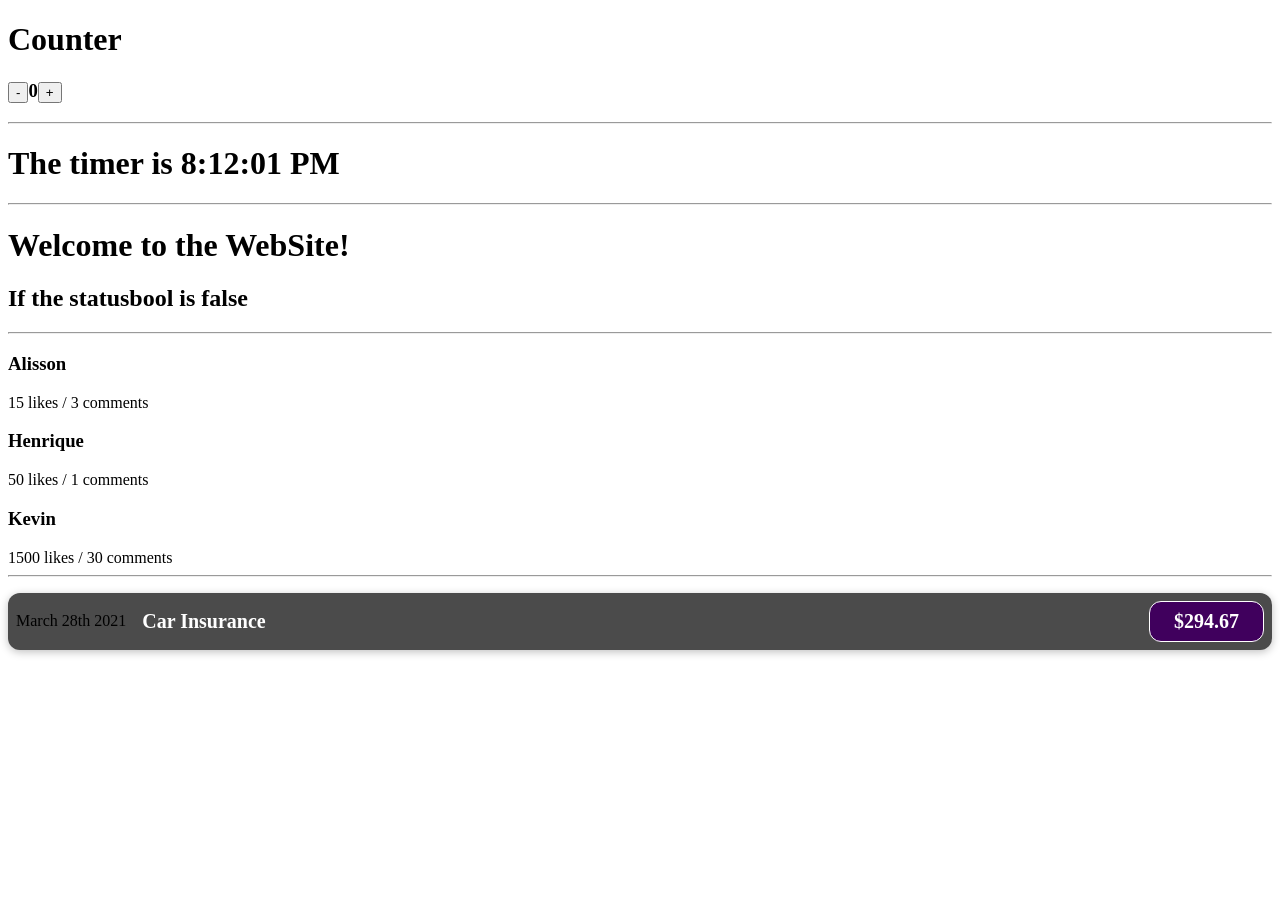
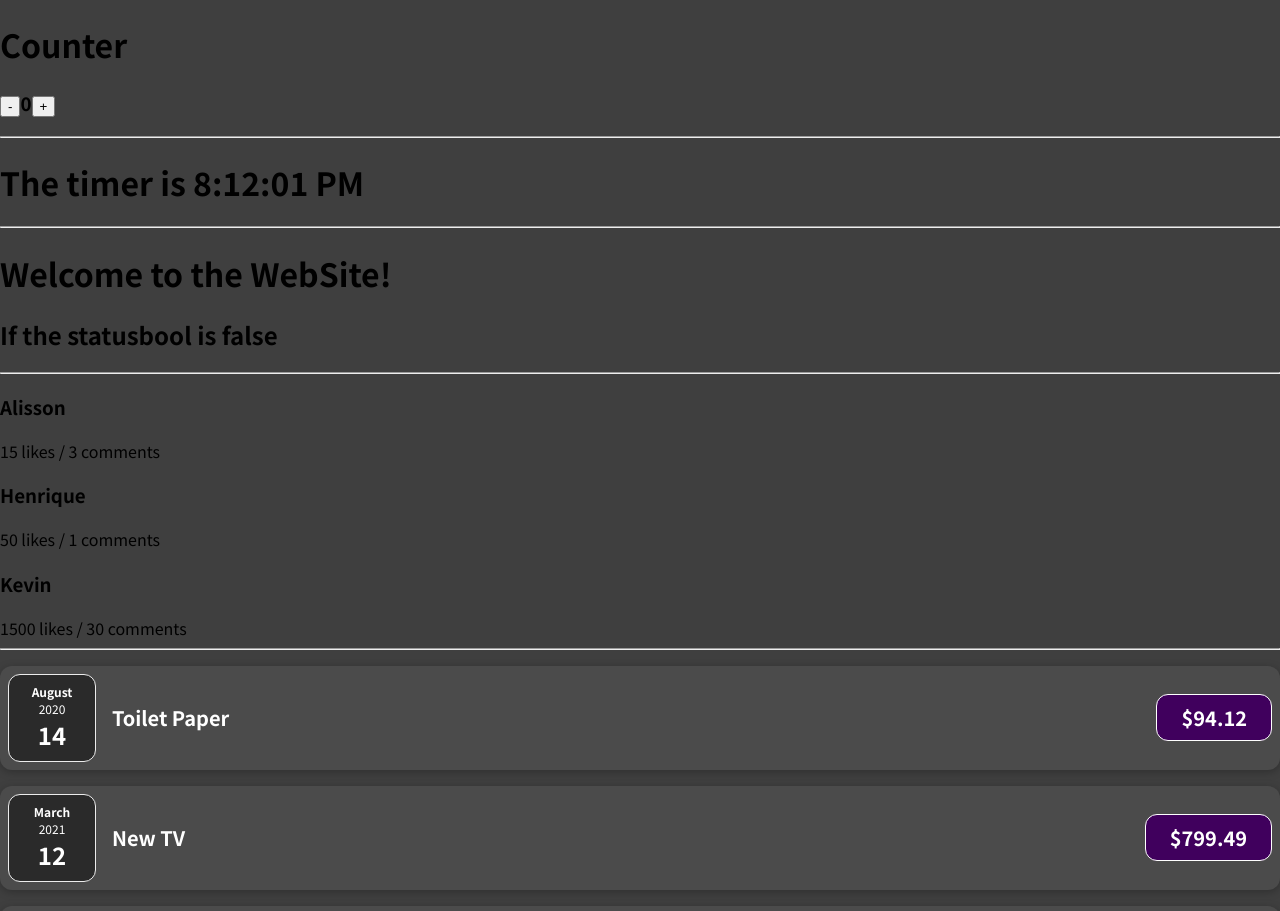
Before and after one commit to alissoneear/course-react, a React (Create React App) app: page / in a window 1280 px wide. Shown: the top 911 px of the page. Before the commit the page ends 800 px from the top, so only its background shows below. Built offline with nearby package versions, Linux system fonts and the light colour scheme.

Commit message:
put the ExpenseDate components and CSS

```diff
--- a/src/App.js
+++ b/src/App.js
@@ -1,11 +1,39 @@
 import React, { Component } from "react";
-import IncreaseDecreaseButton from "./components/IncreaseDecreaseButton";
-import CycleLife from "./components/CycleLife";
-import Member from "./components/Member";
-import FeedList from "./components/FeedList";
+import IncreaseDecreaseButton from "./components/BRCourse/IncreaseDecreaseButton";
+import CycleLife from "./components/BRCourse/CycleLife";
+import Member from "./components/BRCourse/Member";
+import FeedList from "./components/BRCourse/FeedList";
 import ExpenseItem from "./components/ExpenseItem";
 
 export default class App extends Component {
+    state = {
+        expenses: [
+            {
+                id: 'e1',
+                title: 'Toilet Paper',
+                amount: 94.12,
+                date: new Date(2020, 7, 14),
+            },
+            {
+                id: 'e2',
+                title: 'New TV',
+                amount: 799.49,
+                date: new Date(2021, 2, 12),
+            },
+            {
+                id: 'e3',
+                title: 'Car Insurance',
+                amount: 294.67,
+                date: new Date(2021, 2, 28),
+            },
+            {
+                id: 'e4',
+                title: 'New Desk (Wooden)',
+                amount: 450,
+                date: new Date(2021, 5, 12),
+            },
+        ]
+    }
     render() {
         return (
             <div>
@@ -17,7 +45,26 @@
                 <hr />
                 <FeedList />
                 <hr />
-                <ExpenseItem />
+                <ExpenseItem
+                    title={this.state.expenses[0].title}
+                    amount={this.state.expenses[0].amount}
+                    date={this.state.expenses[0].date}
+                />
+                <ExpenseItem
+                    title={this.state.expenses[1].title}
+                    amount={this.state.expenses[1].amount}
+                    date={this.state.expenses[1].date}
+                />
+                <ExpenseItem
+                    title={this.state.expenses[2].title}
+                    amount={this.state.expenses[2].amount}
+                    date={this.state.expenses[2].date}
+                />
+                <ExpenseItem
+                    title={this.state.expenses[3].title}
+                    amount={this.state.expenses[3].amount}
+                    date={this.state.expenses[3].date}
+                />
             </div>
         );
     }
--- /dev/null
+++ b/src/components/ExpenseDate.css
@@ -0,0 +1,26 @@
+.expense-date {
+    display: flex;
+    flex-direction: column;
+    width: 5.5rem;
+    height: 5.5rem;
+    border: 1px solid #ececec;
+    background-color: #2a2a2a;
+    color: white;
+    border-radius: 12px;
+    align-items: center;
+    justify-content: center;
+}
+
+.expense-date__month {
+    font-size: 0.75rem;
+    font-weight: bold;
+}
+
+.expense-date__year {
+    font-size: 0.75rem;
+}
+
+.expense-date__day {
+    font-size: 1.5rem;
+    font-weight: bold;
+}
--- /dev/null
+++ b/src/components/ExpenseDate.js
@@ -0,0 +1,13 @@
+import './ExpenseDate.css'
+export default function ExpenseDate(props){
+    const month = props.date.toLocaleString('en-US', { month: 'long' });
+    const day = props.date.toLocaleString('en-US', { day: '2-digit' });
+    const year = props.date.getFullYear();
+    return (
+        <div className='expense-date'>
+            <div className='expense-date__month'>{month}</div>
+            <div className='expense-date__year'>{year}</div>
+            <div className='expense-date__day'>{day}</div>
+        </div>
+    );
+}
--- a/src/components/ExpenseItem.js
+++ b/src/components/ExpenseItem.js
@@ -1,16 +1,15 @@
-import React, { Component } from 'react';
 import './ExpenseItem.css'
+import './ExpenseDate'
+import ExpenseDate from './ExpenseDate';
 
-export default class ExpenseItem extends Component {
-    render() {
-        return (
-            <div className="expense-item">
-                <div>March 28th 2021</div>
-                <div className="expense-item__description">
-                    <h2>Car Insurance</h2>
-                    <div className='expense-item__price'>$294.67</div>
-                </div>
+export default function ExpenseItem(props) {
+    return (
+        <div className="expense-item">
+            <ExpenseDate date={props.date} />
+            <div className="expense-item__description">
+                <h2>{props.title}</h2>
+                <div className='expense-item__price'>${props.amount}</div>
             </div>
-        );
-    }
+        </div>
+    );
 }
--- /dev/null
+++ b/src/index.css
@@ -0,0 +1,14 @@
+@import url('https://fonts.googleapis.com/css2?family=Noto+Sans+JP:wght@400;700&display=swap');
+
+* {
+  box-sizing: border-box;
+}
+
+html {
+  font-family: 'Noto Sans JP', sans-serif;
+}
+
+body {
+  margin: 0;
+  background-color: #3f3f3f;
+}
--- a/src/index.js
+++ b/src/index.js
@@ -1,10 +1,11 @@
 import React from 'react';
 import ReactDOM from 'react-dom/client';
+import './index.css';
 import App from './App';
 
 const root = ReactDOM.createRoot(document.getElementById('root'));
 root.render(
   <React.StrictMode>
-    <App/>
+    <App />
   </React.StrictMode>
 );
```
Also changed, not shown: src/components/BRCourse/CycleLife.js (renamed from src/components/CycleLife.js), src/components/BRCourse/FeedList.js (renamed from src/components/FeedList.js), src/components/BRCourse/IncreaseDecreaseButton.js (renamed from src/components/IncreaseDecreaseButton.js), src/components/BRCourse/Member.js (renamed from src/components/Member.js).
